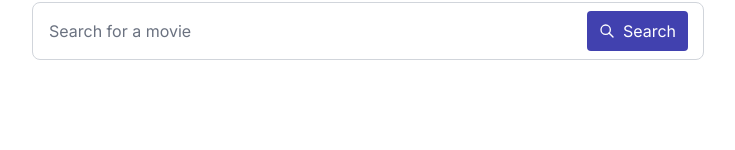
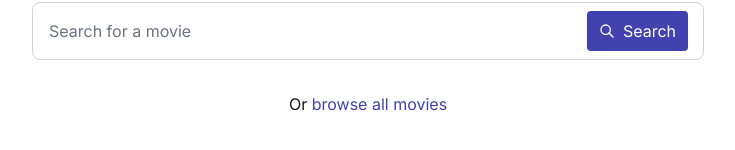
Before and after one commit to mhchen/cinemate, a Next.js app: page / in a window 1280 px wide. Shown: the part 288-438 px from the top of the page, without its empty margins (272-1007 px from the left). Built offline with nearby package versions, Linux system fonts and the light colour scheme.

Commit message:
Refine UI

```diff
--- a/src/app/page.tsx
+++ b/src/app/page.tsx
@@ -1,5 +1,7 @@
+import { CmLink } from '@/components/CmLink';
 import { Logo } from '@/components/Logo';
 import { Search } from '@/components/Search';
+import Link from 'next/link';
 import { Suspense } from 'react';
 
 export default function Home() {
@@ -9,6 +11,9 @@ export default function Home() {
       <Suspense>
         <Search />
       </Suspense>
+      <p>
+        Or <CmLink href="/search">browse all movies</CmLink>
+      </p>
     </div>
   );
 }
--- a/src/app/search/MovieCard.tsx
+++ b/src/app/search/MovieCard.tsx
@@ -78,7 +78,15 @@ export function MovieRating({ ratingValue }: { ratingValue: number }) {
 
 export function MoviePoster({ movie }: { movie: Movie }) {
   if (movie.posterUrl) {
-    return <Image src={movie.posterUrl} alt="" fill className="object-cover" />;
+    return (
+      <Image
+        src={movie.posterUrl}
+        alt=""
+        fill
+        className="object-cover"
+        sizes="250px"
+      />
+    );
   } else {
     return <div className="bg-gray-300 inset-0 absolute" />;
   }
--- a/src/app/search/SearchPageClient.tsx
+++ b/src/app/search/SearchPageClient.tsx
@@ -15,6 +15,7 @@ import {
   Dialog,
   DialogClose,
   DialogContent,
+  DialogDescription,
   DialogOverlay,
   DialogPortal,
   DialogTitle,
@@ -62,6 +63,7 @@ export function SearchPageClient({ movies }: SearchPageClientProps) {
               forceMount
               className="inset-0 fixed flex items-center justify-center !pointer-events-none"
             >
+              <DialogDescription>Film information overlay</DialogDescription>
               <AnimatePresence initial={false}>
                 <motion.div
                   className="fixed rounded-lg w-full max-w-md overflow-hidden aspect-[2/3] z-10 pointer-events-auto"
--- /dev/null
+++ b/src/components/CmLink.tsx
@@ -0,0 +1,10 @@
+import { cx } from 'class-variance-authority';
+import Link from 'next/link';
+import { ComponentProps } from 'react';
+
+export function CmLink(props: ComponentProps<typeof Link>) {
+  const { className: classNameProp, ...rest } = props;
+  const className = cx(classNameProp, 'text-periwinkle-700', 'hover:underline');
+
+  return <Link className={className} {...rest} />;
+}
--- a/src/components/Select.tsx
+++ b/src/components/Select.tsx
@@ -12,15 +12,17 @@ export function Select(props: SelectHTMLAttributes<HTMLSelectElement>) {
           className,
           'cursor-pointer',
           'bg-none',
-          'cursor - point',
           'border',
           'rounded',
-          'py - 2',
-          'px - 4',
-          'border - gray - 300'
+          'py-2',
+          'px-4',
+          'border-gray-300'
         )}
       />
-      <IconChevronDown size={18} className="absolute right-2 top-1/2 -translate-y-1/2 pointer-events-none" />
+      <IconChevronDown
+        size={18}
+        className="absolute right-2 top-1/2 -translate-y-1/2 pointer-events-none"
+      />
     </div>
   );
 }
```
